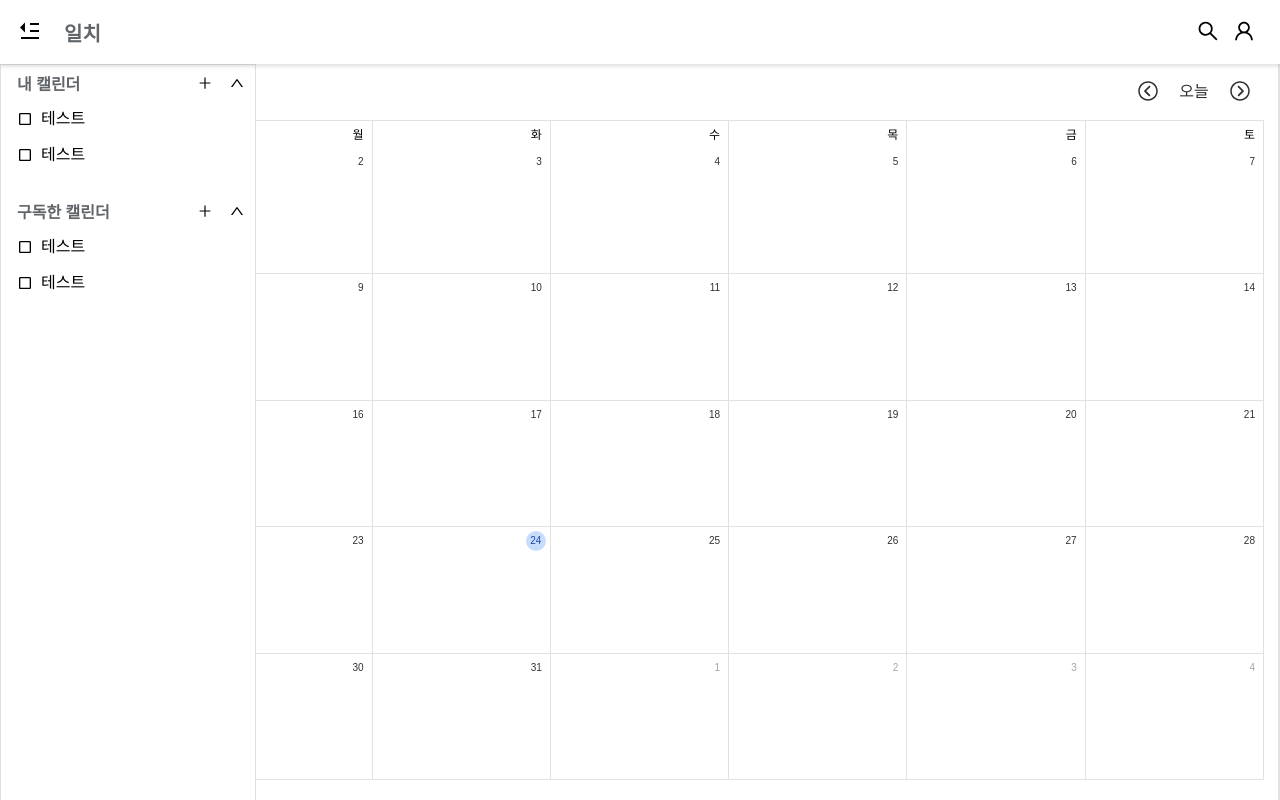
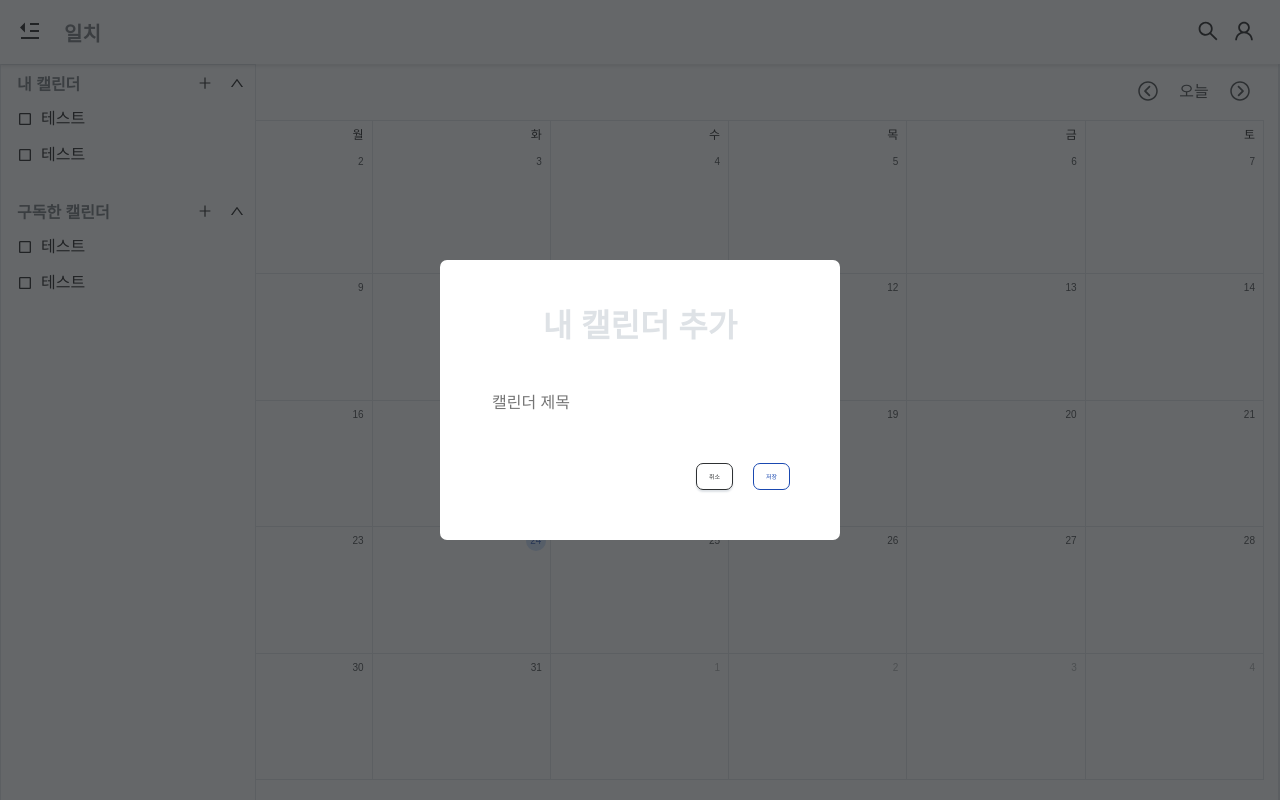
Before and after one commit to aksmf1442/schedule-management-project, a React (Create React App) app in the folder frontend/: page / in a window 1280 px wide. Both pictures are taken after a click on the button 205 px from the left and 85 px from the top of the page. Built offline with nearby package versions, Linux system fonts and the light colour scheme.

Commit message:
[#26] feat: 캘린더 추가하기 모달 UI 구현

```diff
--- a/frontend/src/components/sidebar/SideBar.jsx
+++ b/frontend/src/components/sidebar/SideBar.jsx
@@ -2,7 +2,7 @@ import React from 'react';
 import styled, { css } from 'styled-components';
 import { useRecoilValue } from 'recoil';
 import sideBarState from '../../recoil/sideBarState';
-import SideMyCalendarList from './SideMyCalendarList';
+import MyCalendarList from './calendarlist/MyCalendarList';
 import SideSubscribedCalendarList from './SideSubscribedCalendarList';
 
 const SideBarContainer = styled.div`
@@ -43,7 +43,7 @@ function SideBar() {
 
 	return (
 		<SideBarContainer isSideBarOpen={isSideBarOpen}>
-			<SideMyCalendarList css={sideListStyle}>내 캘린더</SideMyCalendarList>
+			<MyCalendarList css={sideListStyle}>내 캘린더</MyCalendarList>
 			<SideSubscribedCalendarList css={sideListStyle}>구독한 캘린더</SideSubscribedCalendarList>
 		</SideBarContainer>
 	);
--- /dev/null
+++ b/frontend/src/components/sidebar/calendarlist/MyCalendarAdder.jsx
@@ -0,0 +1,109 @@
+import React from 'react';
+import styled, { css } from 'styled-components';
+import Button from '../../common/Button';
+
+const MyCalendarAdderContainer = styled.div`
+	display: flex;
+	flex-direction: column;
+	justify-content: center;
+	align-items: center;
+	width: 100rem;
+	height: 70rem;
+	padding: 12.5rem;
+	border-radius: 7px;
+	justify-content: space-between;
+
+	background: ${({ theme }) => theme.colors.WHITE};
+`;
+
+const MyCalendarAdderTitle = styled.h1`
+	font-size: 8rem;
+	font-weight: bold;
+	color: ${({ theme }) => theme.colors.GRAY};
+`;
+
+const MyCalendarAdderForm = styled.form`
+	display: flex;
+	flex-direction: column;
+	justify-content: space-between;
+	align-items: center;
+
+	width: 100%;
+	height: 100%;
+`;
+
+const MyCalendarContent = styled.div`
+	display: flex;
+	flex-direction: column;
+	justify-content: center;
+	align-items: center;
+
+	width: 100%;
+	height: 100%;
+`;
+
+const MyCalendarInput = styled.input`
+	width: 100%;
+	background: inherit;
+	border: 0;
+
+	font-family: inherit;
+	font-size: 4rem;
+
+	&:focus {
+		outline: none;
+		box-shadow: 0px 0px 2px inherit;
+	}
+`;
+
+const cancelButtonStyle = css`
+	padding: 2rem 3rem;
+	box-sizing: border-box;
+	border: 1px solid ${({ theme }) => theme.colors.BLACK};
+	border-radius: 7px;
+	box-shadow: 0 2px 2px ${({ theme }) => theme.colors.GRAY};
+
+	font-size: 1.5rem;
+	color: ${({ theme }) => theme.colors.BLACK};
+`;
+
+const saveButtonStyle = css`
+	padding: 2rem 3rem;
+	box-sizing: border-box;
+	border-radius: 7px;
+	border: 1px solid ${({ theme }) => theme.colors.BLUE};
+
+	font-size: 1.5rem;
+	color: ${({ theme }) => theme.colors.BLUE};
+`;
+
+const MyCalendarControlButtons = styled.div`
+	display: flex;
+	flex-direction: row;
+	justify-content: center;
+	align-items: center;
+
+	align-self: flex-end;
+	gap: 5rem;
+`;
+
+function MyCalendarAdder({ closeModal }) {
+	return (
+		<MyCalendarAdderContainer>
+			<MyCalendarAdderTitle>내 캘린더 추가</MyCalendarAdderTitle>
+			<MyCalendarAdderForm>
+				<MyCalendarContent>
+					<MyCalendarInput placeholder="캘린더 제목" autoFocus={true} />
+				</MyCalendarContent>
+				<MyCalendarControlButtons>
+					<Button css={cancelButtonStyle} onClick={closeModal}>
+						취소
+					</Button>
+					<Button css={saveButtonStyle}>저장</Button>
+				</MyCalendarControlButtons>
+			</MyCalendarAdderForm>
+		</MyCalendarAdderContainer>
+	);
+}
+
+export default MyCalendarAdder;
--- a/frontend/src/components/sidebar/SideMyCalendarList.jsx
+++ b/frontend/src/components/sidebar/calendarlist/MyCalendarList.jsx
@@ -1,9 +1,11 @@
-import React, { useState } from 'react';
+import React from 'react';
 import styled, { css } from 'styled-components';
-import Button from '../common/Button';
+import Button from '../../common/Button';
+import useToggle from '../../../hooks/useToggle';
+import ModalPortal from '../../common/ModalPortal';
 import { AiOutlinePlus, AiOutlineDown, AiOutlineUp } from 'react-icons/ai';
-
 import { MdCheckBoxOutlineBlank, MdMoreVert, MdClose } from 'react-icons/md';
+import MyCalendarAdder from './MyCalendarAdder';
 
 const ListBox = styled.div`
 	${({ css }) => css}
@@ -91,21 +93,21 @@ const listButtonStyle = css`
 	margin-left: 4rem;
 `;
 
-function SideMyCalendarList({ css, children }) {
-	const [isMyListOpen, setIsMyListOpen] = useState(true);
-
-	const handleMyListOpen = () => {
-		setIsMyListOpen(prev => !prev);
-	};
+function MyCalendarList({ css, children }) {
+	const { isOpen: isMyListOpen, toggleClick: toggleMyListOpen } = useToggle(true);
+	const { isOpen: isMyCalendarAdderOpen, toggleClick: toggleMyCalendarAdderOpen } = useToggle();
 
 	return (
 		<ListBox css={css}>
 			<ListHeader>
 				<ListHeaderText>{children}</ListHeaderText>
-				<Button css={listButtonStyle}>
+				<Button onClick={toggleMyCalendarAdderOpen} css={listButtonStyle}>
 					<AiOutlinePlus size={16} />
+					<ModalPortal isOpen={isMyCalendarAdderOpen} closeModal={toggleMyCalendarAdderOpen}>
+						<MyCalendarAdder claseModal={toggleMyCalendarAdderOpen} />
+					</ModalPortal>
 				</Button>
-				<Button onClick={handleMyListOpen} css={listButtonStyle}>
+				<Button onClick={toggleMyListOpen} css={listButtonStyle}>
 					{isMyListOpen ? <AiOutlineUp size={16} /> : <AiOutlineDown size={16} />}
 				</Button>
 			</ListHeader>
@@ -143,4 +145,4 @@ function SideMyCalendarList({ css, children }) {
 	);
 }
 
-export default SideMyCalendarList;
+export default MyCalendarList;
--- a/frontend/src/hooks/useToggle.js
+++ b/frontend/src/hooks/useToggle.js
@@ -1,7 +1,7 @@
 import { useState } from 'react';
 
-function useToggle() {
-	const [isOpen, setIsOpen] = useState(false);
+function useToggle(state) {
+	const [isOpen, setIsOpen] = useState(state === undefined ? false : state);
 
 	const toggleClick = () => {
 		setIsOpen(prev => !prev);
```
